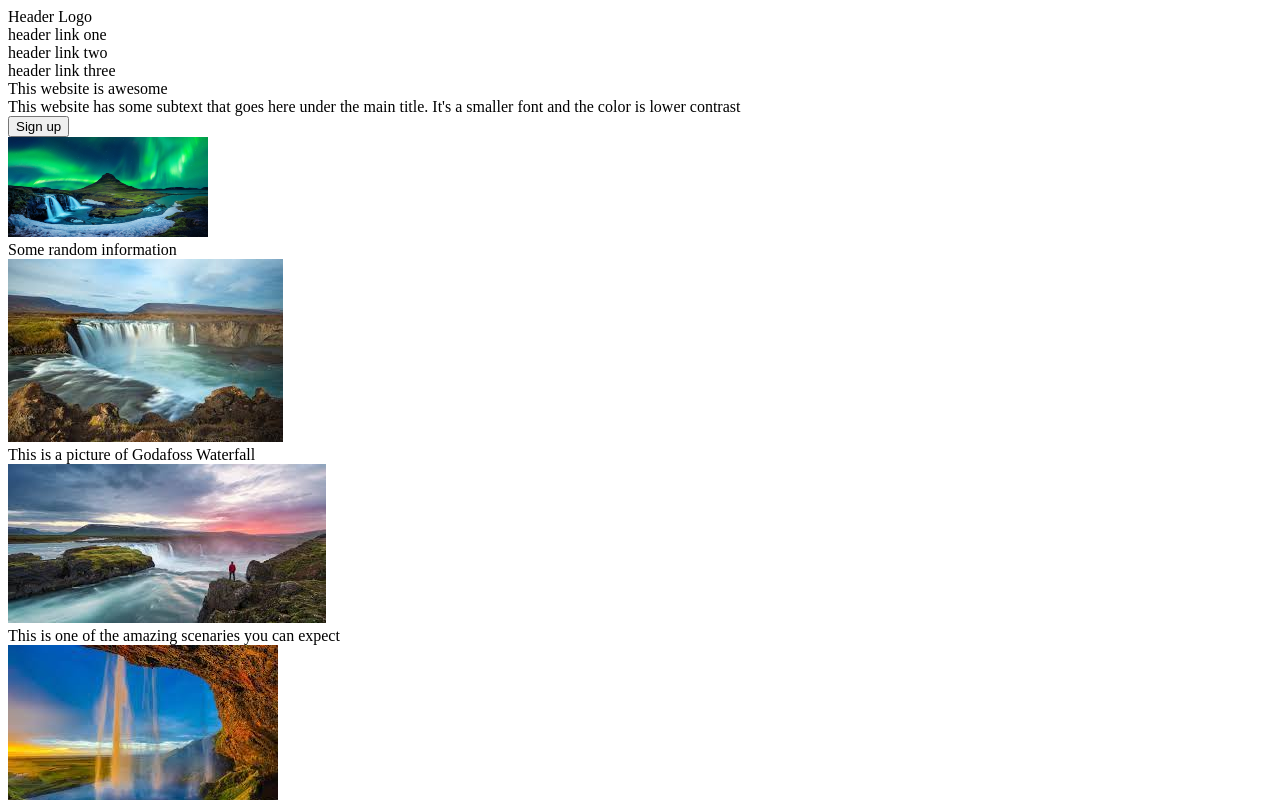
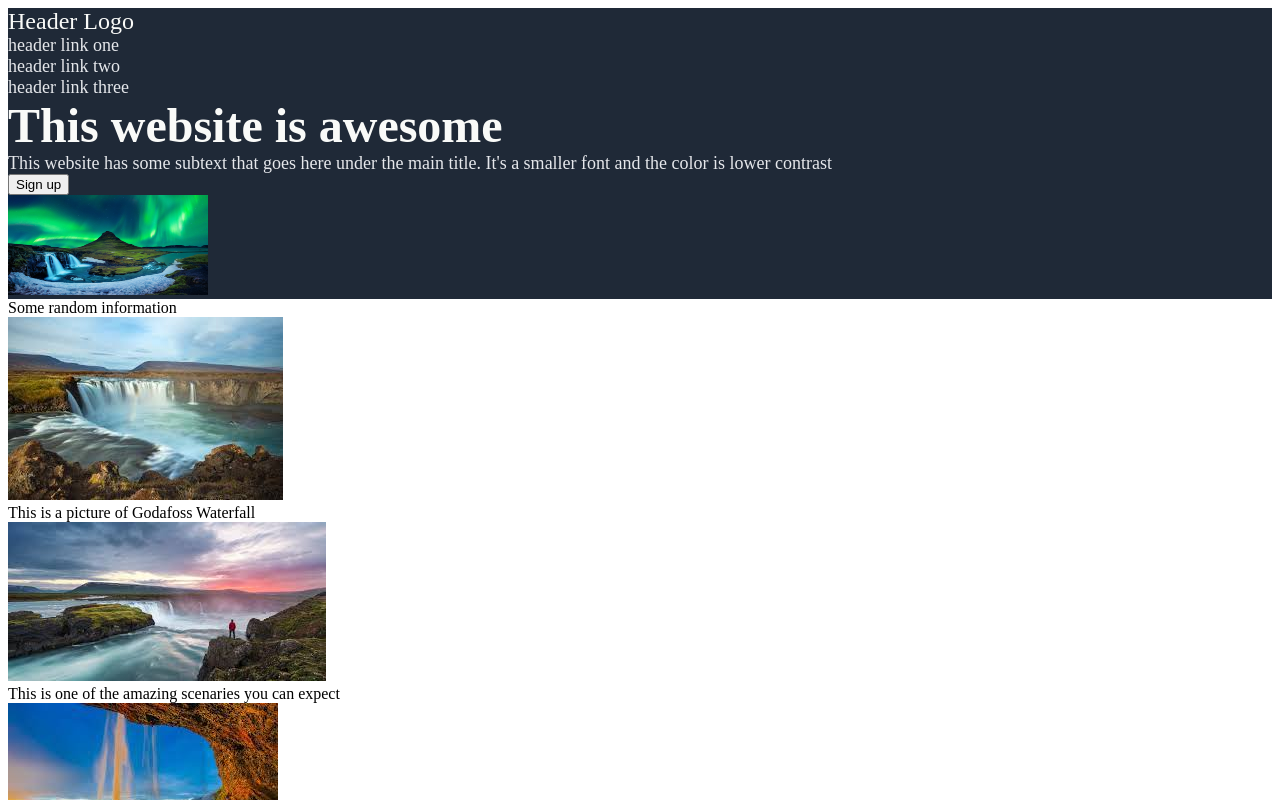
Before and after one commit to seahsongli/Landing_page, a plain HTML site: page index.html in a window 1280 px wide. Shown: the top 800 px of the page. Drawn offline with Linux system fonts and the light colour scheme.

Commit message:
Add font color and size for container-one + header

```diff
--- a/index.html
+++ b/index.html
@@ -1,9 +1,10 @@
 <!DOCTYPE html>
-<html lang ="en">
+<html lang="en">
 
 <head>
-    <meta charset ='utf-8'>
+    <meta charset ='UTF-8'>
     <title>Landing Page</title>
+    <link rel="stylesheet" href="style.css">
 </head>
 
 
@@ -13,9 +14,9 @@
         <div class = "header">
             <div class = "header-logo">Header Logo</div>
             <div>
-                <div class = "header-link-one">header link one</div>
-                <div class = "header-link-two">header link two</div>
-                <div class = "header-link-three">header link three</div>
+                <div class = "header-link">header link one</div>
+                <div class = "header-link">header link two</div>
+                <div class = "header-link">header link three</div>
             </div>
         </div>
 
--- a/style.css
+++ b/style.css
@@ -0,0 +1,26 @@
+body {
+    display: flex;
+    flex-direction: column;
+}
+
+.container-one,
+.footer {
+    background-color: #1F2937;
+}
+
+.text1 {
+    font-size: 48px;
+    font-weight: bolder ;
+    color:#F9FAF8;
+}
+
+.text2 ,
+.header-link {
+    font-size: 18px;
+    color:#E5E7EB;
+}
+
+.header-logo {
+    font-size: 24px;
+    color:#F9FAF8;
+}
```
